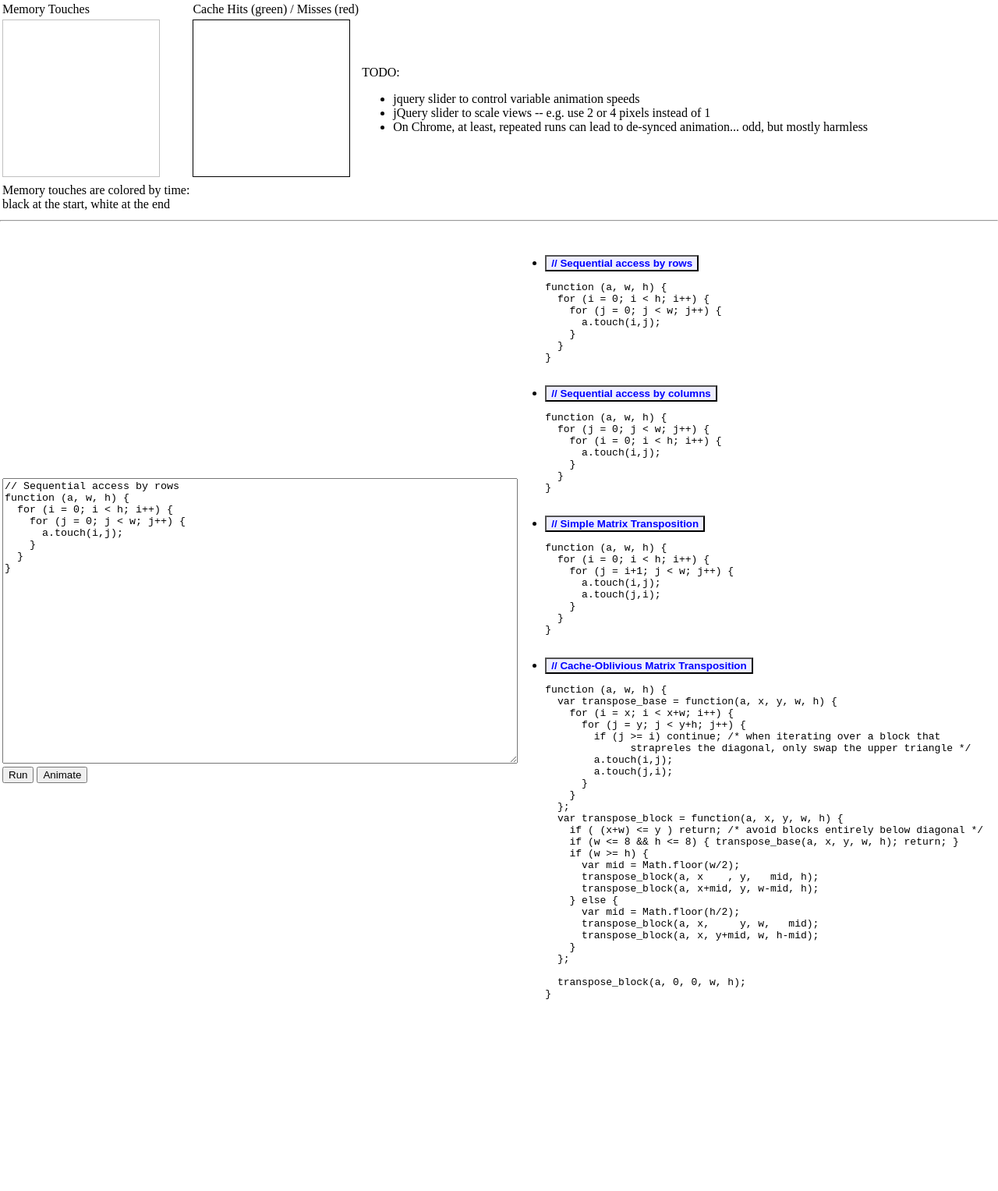
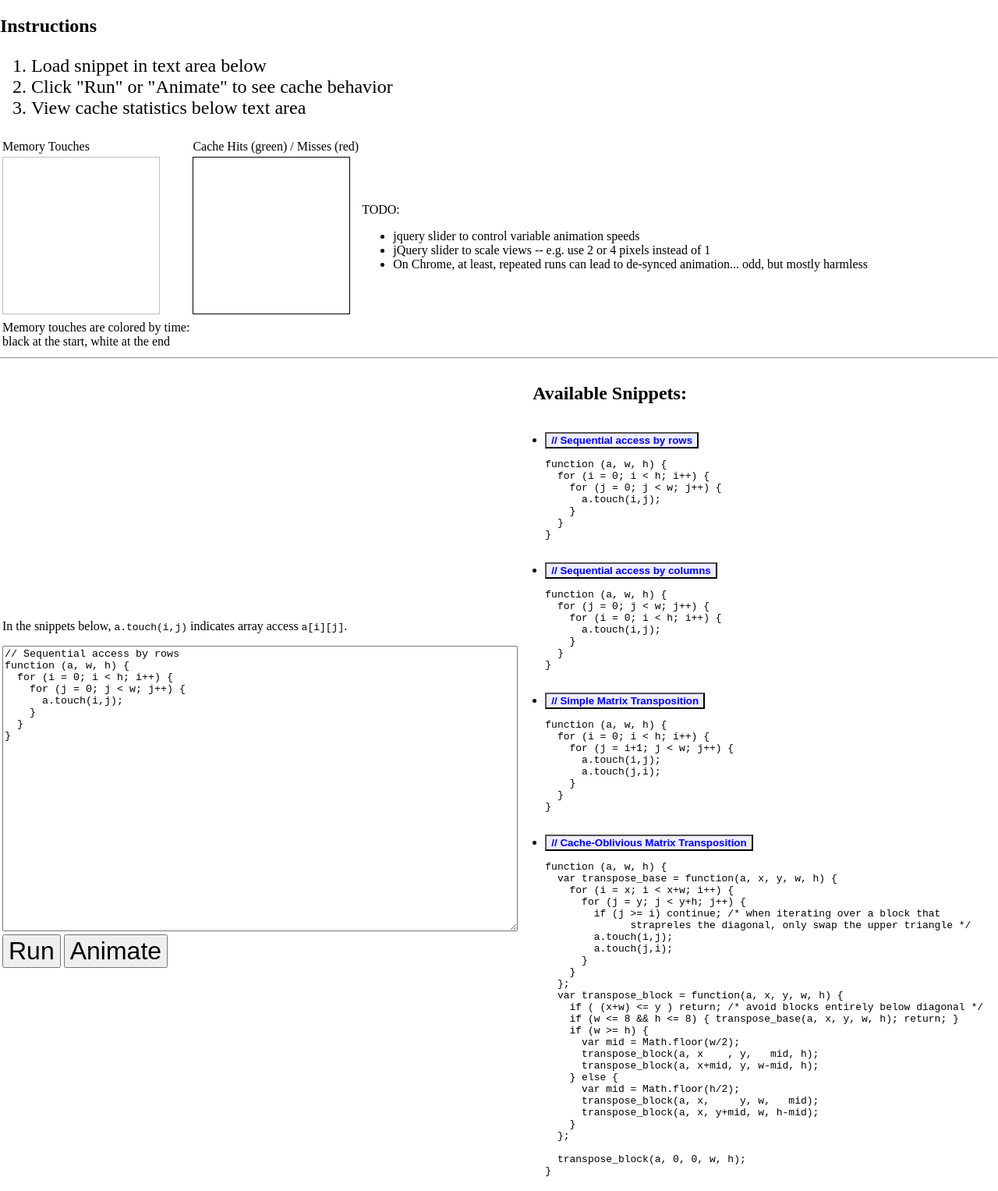
Before and after one commit to brk/canvas-cacheviz, a plain HTML site: page index.html in a window 1280 px wide. Shown: the whole page at 78% size. Before the commit the page ends 1345 px from the top, so only its background shows below. Drawn offline with Linux system fonts and the light colour scheme; a script that the page names is missing.

Commit message:
Add some instructions

```diff
--- a/canvas.css
+++ b/canvas.css
@@ -3,7 +3,7 @@ body {
   padding:0;
 }
 
-canvas {
+canvas, #snippet-list .title {
   -khtml-user-select:none;
   -moz-user-select:none;
 }
@@ -38,3 +38,11 @@ canvas {
   text-decoration: underline;
   cursor: pointer;
 }
+
+#run-button, #animate-button {
+  font-size: 2em;
+}
+
+#instructions {
+  font-size: 1.5em;
+}
--- a/index.html
+++ b/index.html
@@ -13,7 +13,12 @@
     <script type="text/javascript" src="main.js"></script>
   </head>
   <body onload="main();">
-
+    <h2>Instructions</h2>
+    <ol id="instructions">
+      <li>Load snippet in text area below</li>
+      <li>Click "Run" or "Animate" to see cache behavior</li>
+      <li>View cache statistics below text area</li>
+    </ol>
     <table>
       <tr>
         <td>Memory Touches</td>
@@ -50,6 +55,8 @@
     <table>
       <tr>
         <td>
+        <p>In the snippets below, <kbd>a.touch(i,j)</kbd> indicates array access
+        <kbd>a[i][j]</kbd>.</p>
     <textarea rows="24" cols="80" id="code-textarea" class="console">
 // Sequential access by rows
 function (a, w, h) {
@@ -60,12 +67,13 @@ function (a, w, h) {
   }
 }
     </textarea>
-    <button onclick="window.animate = false; run();">Run</button>
-    <button onclick="window.animate = true; run();">Animate</button>
+    <button id="run-button"     onclick="window.animate = false; run();">Run</button>
+    <button id="animate-button" onclick="window.animate = true; run();">Animate</button>
     <div id="error" style="margin-bottom:20px;">
     </div>
       </td>
       <td>
+        <h2 id="snippet-list-header">Available Snippets:</h2>
 <ul id="snippet-list">
   <li><input type="button" class="title" value="// Sequential access by rows"></input>
   <pre>
--- a/main.js
+++ b/main.js
@@ -77,4 +77,6 @@ function main() {
 
   // Select first snippet, whatever it is.
   $("#snippet-list .title")[0].click();
+
+  $("#snippet-list-header").after("<h3>(Click to Load Snippet)</h3>");
 }
```
